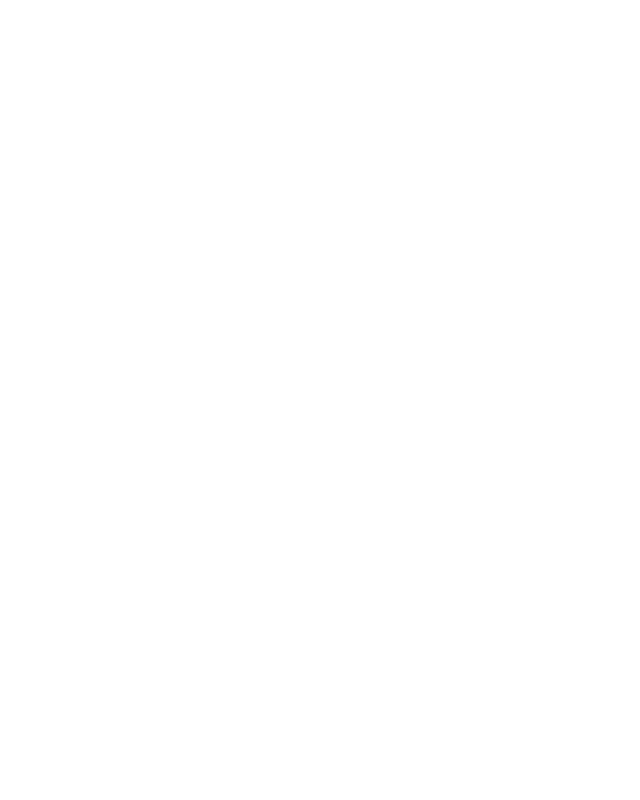
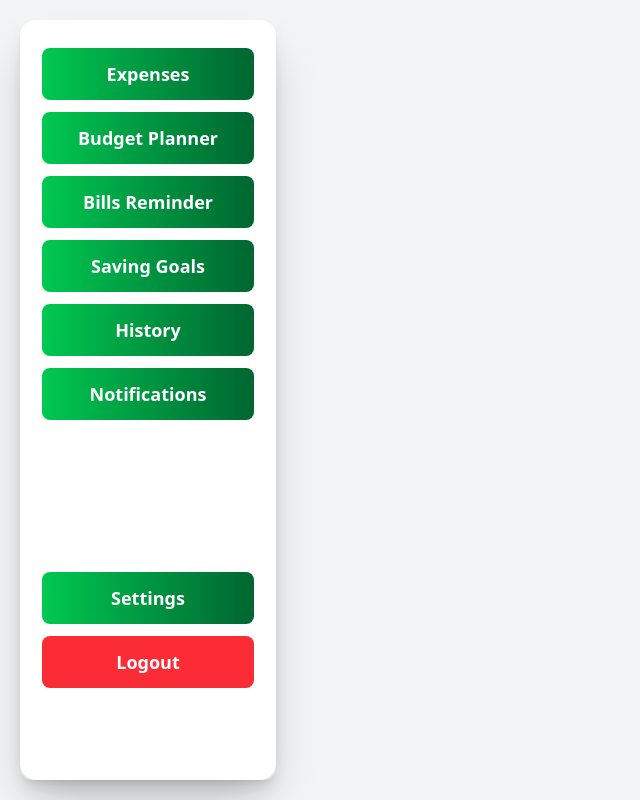
Before and after one commit to cianvergelll/Kwenta-Svelte, a SvelteKit app: page /saving-goals in a window 1280 px wide. Shown: the whole page, without its empty margins (0-640 px from the left). Built offline with nearby package versions, Linux system fonts and the light colour scheme.

Commit message:
saving-goals: side nav config

```diff
--- a/src/components/Sidenav.svelte
+++ b/src/components/Sidenav.svelte
@@ -38,9 +38,10 @@
 		<li class={`${tabs} mt-3`}><a href="/home">Expenses</a></li>
 		<li class={tabs}><a href="/budget-planner">Budget Planner</a></li>
 		<li class={tabs}><a href="/bill-reminder">Bills Reminder</a></li>
+		<li class={tabs}><a href="/saving-goals">Saving Goals</a></li>
 		<li class={tabs}><a href="/history">History</a></li>
 		<li class={tabs}><a href="foo">Notifications</a></li>
-		<li class={`${tabs} mt-55`}><a href="foo">Settings</a></li>
+		<li class={`${tabs} mt-35`}><a href="foo">Settings</a></li>
 		<button
 			onclick={logout}
 			class="w-[95%] rounded-lg bg-red-500 py-3 text-lg font-bold text-white transition duration-250 hover:scale-105 hover:bg-red-600"
--- a/src/lib/db.js
+++ b/src/lib/db.js
@@ -6,7 +6,7 @@ dotenv.config();
 
 export const pool = mysql.createPool({
     host: process.env.DB_HOST,
-    port: process.env.DB_PORT,
+    // port: process.env.DB_PORT,
     user: process.env.DB_USER,
     password: process.env.DB_PASSWORD,
     database: process.env.DB_NAME,
@@ -14,7 +14,7 @@ export const pool = mysql.createPool({
     connectionLimit: 10,
     queueLimit: 10,
     dateStrings: true,
-    ssl: {
-        rejectUnauthorized: false
-    }
+    // ssl: {
+    //     rejectUnauthorized: false
+    // }
 });
--- a/src/routes/saving-goals/+page.svelte
+++ b/src/routes/saving-goals/+page.svelte
@@ -1,2 +1,24 @@
 <script>
+	import Sidenav from '../../components/Sidenav.svelte';
+	import { onMount } from 'svelte';
+	import { goto } from '$app/navigation';
+	import Button from '../../components/Button.svelte';
+	import Card from '../../components/Card.svelte';
+
+	async function getAuthHeaders() {
+		const token = localStorage.getItem('sessionToken');
+		return {
+			'Content-Type': 'application/json',
+			Authorization: `Bearer ${token}`
+		};
+	}
+
+	const inputStyle =
+		'w-[90%] py-2 border border-white rounded-lg pl-4 mb-2 text-white placeholder:text-white';
 </script>
+
+<div class="flex h-screen w-screen items-center justify-start bg-gray-100">
+	<div class="ml-5 flex h-[95%] w-1/5 flex-col rounded-xl shadow-lg">
+		<Sidenav />
+	</div>
+</div>
```
Also changed, not shown: src/routes/api/saving-goals/+server.js (added), src/routes/api/saving-goals/[id]/+server.js (added).
